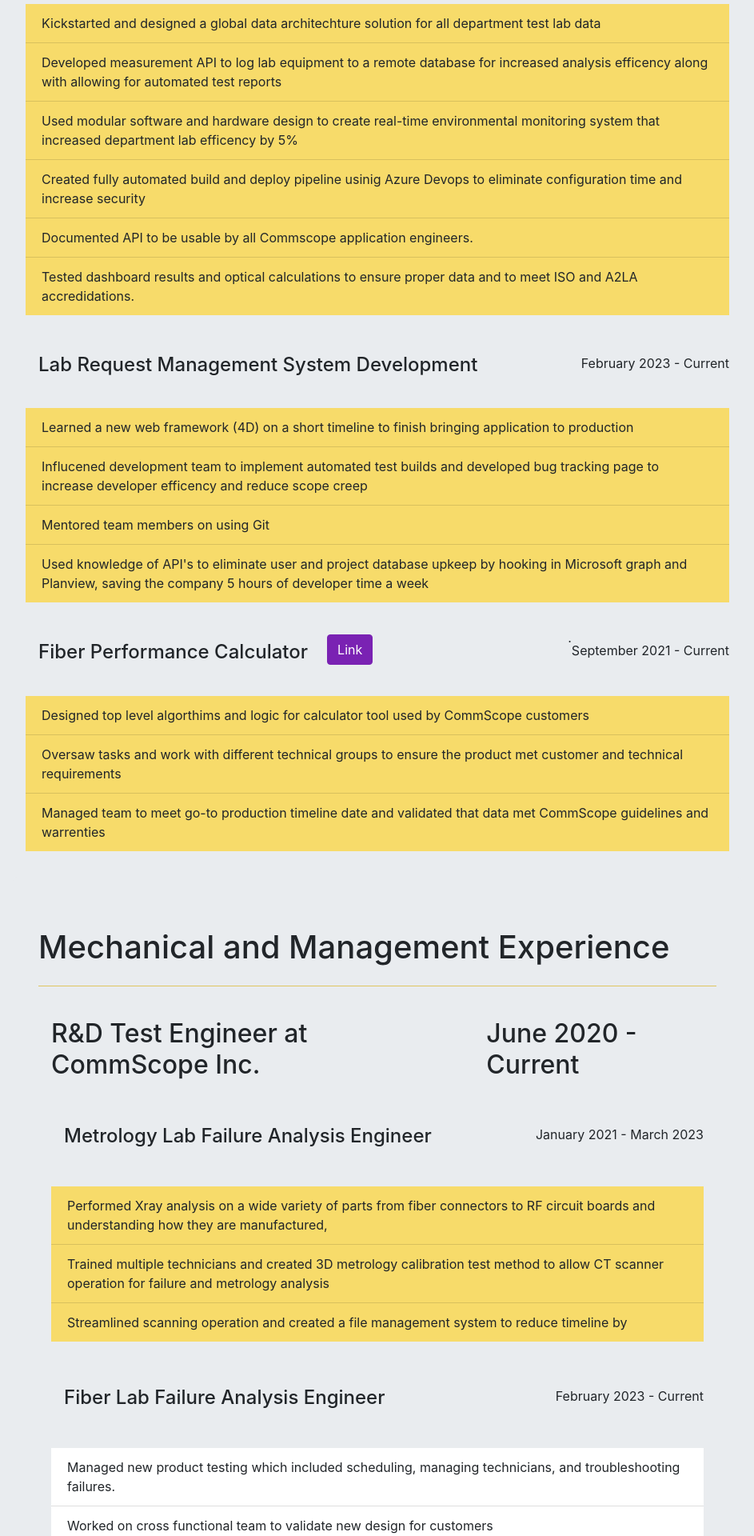
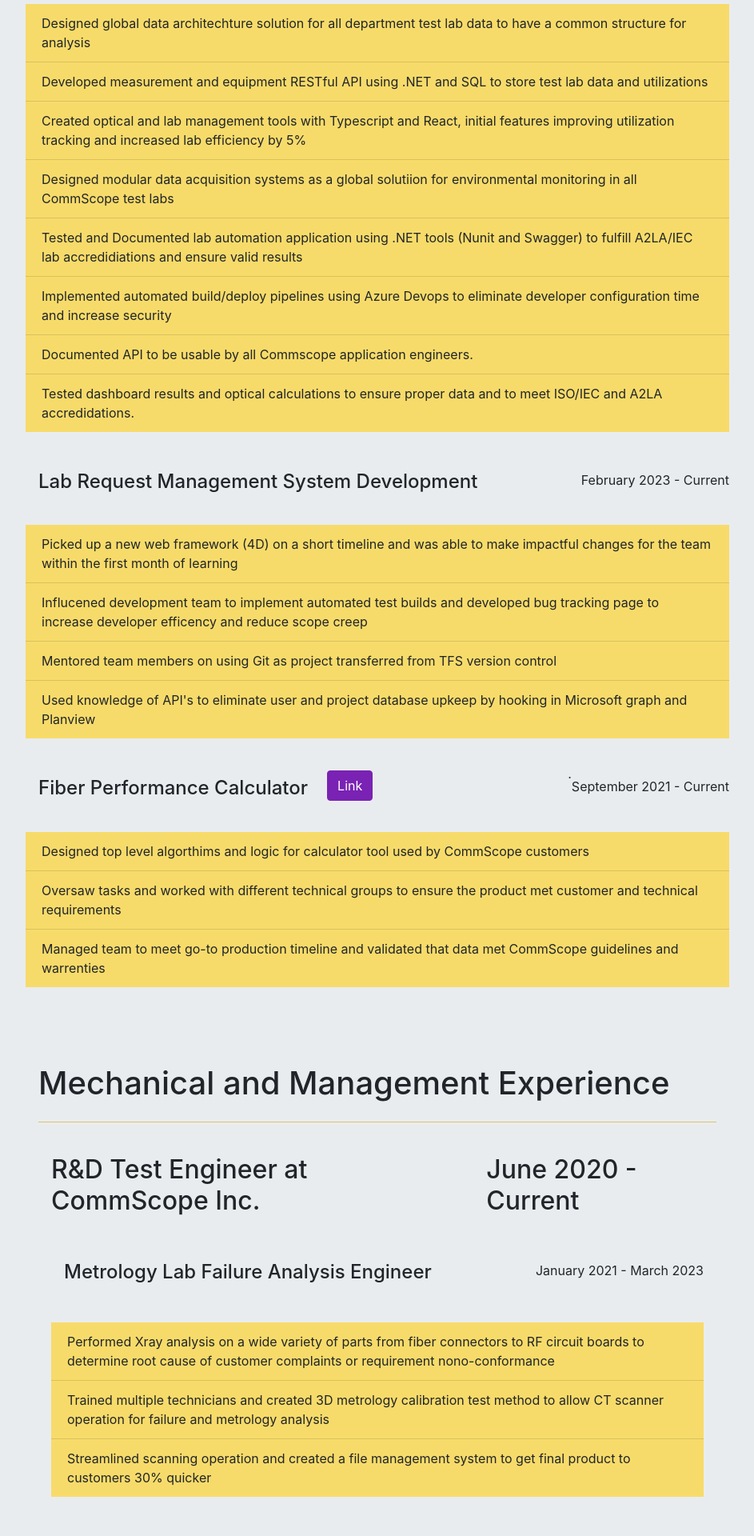
Before and after one commit to AdamWall97/PersonalPage, a React (Create React App) app: page /experience in a window 1280 px wide. Shown: the part 480-2400 px from the top of the page at 80% size, without its empty margins (168-1111 px from the left). Built offline with nearby package versions, Linux system fonts and the light colour scheme.

Commit message:
Fixed word typos

```diff
--- a/src/componets/Header.tsx
+++ b/src/componets/Header.tsx
@@ -7,8 +7,9 @@
 
   return (
   <nav className="navbar navbar-expand-lg navbar-light bg-white">
+    <div className="container-fluid">
     <a className="navbar-brand" href="/"><img src="/logo.png" style={{"height":"80px"}} alt="Logo" /></a>
-    <button className="navbar-toggler" type="button" data-toggle="collapse" data-target="#navbarSupportedContent" aria-controls="navbarSupportedContent" aria-expanded="false" aria-label="Toggle navigation">
+    <button className="navbar-toggler" type="button" data-bs-toggle="collapse" data-bs-target="#navbarSupportedContent" aria-controls="navbarSupportedContent" aria-expanded="false" aria-label="Toggle navigation">
       <span className="navbar-toggler-icon"></span>
     </button>
     <div className="collapse navbar-collapse" id="navbarSupportedContent">
@@ -51,6 +52,7 @@
         </ul>
         </div>
     </div>
+    </div>
   </nav>
   );
 };
--- a/src/pages/Experience.tsx
+++ b/src/pages/Experience.tsx
@@ -4,82 +4,7 @@
 
 export default function Experience(){
 
-        /*
-
-
-    <div>
-        Professional Experience
-
-
-    <div>
-        CommScope Inc. -- Test Engineer
-    </div>
-
-    <div>
-        Lab automation and centralization
-    </div>
-        <div>
-            Skills:
-
-            C# .NET API Development
-
-            Next.JS Front End Development
-
-            Azure Devops for bug tracking, timelines, CI/CD pipeline.
-
-            Modular software and hardware design to fit multiple desgins and environments
-        </div>
-
-    <div>
-        ULIMS Lab Management System Final Sprint and Global Release
-    </div>
-
-
-    <div>
-        Work on Large existing codebase millions a lines and move it across the finish line in a limited time period.
-
-        Learned new web framework language and technology over the course of 1 month to help implement required features for full release globally
-
-        Worked with global IT teams to obtain API information regarding projects and user information instead of using existing database system
-
-    </div>
-
-    <div>
-        Technologies:
-
-        JQuery
-
-        4D Backend (Similar to PHP)
-
-
-
-    </div>
-
-
-    <div>
-        Software Project Management -- Fiber Performance Calculator
-    </div>
-        <div>
-            Skills Used:
-
-            Highly Effective communication skills between different technical groups
-
-            Understanding of how to deal with requirements from global customers and dealing with diverse inputs and points of view.
-        </div>
-    <div>
-        ULIMS - Lab Request Management System
-    </div>
-    <div className="col-sm">
-      <ParkMap />
-    </div>
-    <div className="col-sm">
-      <h1>Test</h1>
-    </div>
-    </div>
-    </div>
-    */
   return (
-    // Important! Always set the container height explicitly
     <div className="jumbotron">
         <div className="w-75 mx-auto">
         <div>
@@ -91,27 +16,33 @@
             </div>
             <div className="m-3">
                 <div className="d-flex justify-context-between">
-                    <h4 className="flex mr-auto p-3">Optical Lab Automation and Global Data Harmonization</h4>
+                    <h4 className="flex mr-auto p-3">Test Lab Automation and Global Data Harmonization</h4>
                     <div className="flex py-3">August 2022 - Current</div>
                 </div>
                 <ul className="py-3 list-group list-group-flush">
                     <li className="list-group-item   bg-secondary">
-                        Kickstarted and designed a global data architechture solution for all department test lab data
+                        Designed global data architechture solution for all department test lab data to have a common structure for analysis
                     </li>
                     <li className="list-group-item   bg-secondary">
-                        Developed measurement API to log lab equipment to a remote database for increased analysis efficency along with allowing for automated test reports
+                        Developed measurement and equipment RESTful API using .NET and SQL to store test lab data and utilizations
                     </li>
                     <li className="list-group-item   bg-secondary">
-                        Used modular software and hardware design to create real-time environmental monitoring system that increased department lab efficency by 5%
+                        Created optical and lab management tools with Typescript and React, initial features improving utilization tracking and increased lab efficiency by 5%
+                    </li>
+                    <li className="list-group-item bg-secondary">
+                        Designed modular data acquisition systems as a global solutiion for environmental monitoring in all CommScope test labs
+                    </li>
+                    <li className="list-group-item bg-secondary">
+                        Tested and Documented lab automation application using .NET tools (Nunit and Swagger) to fulfill A2LA/IEC lab accredidiations and ensure valid results
                     </li>
                     <li className="list-group-item   bg-secondary">
-                        Created fully automated build and deploy pipeline usinig Azure Devops to eliminate configuration time and increase security
+                        Implemented automated build/deploy pipelines using Azure Devops to eliminate developer configuration time and increase security
                     </li>
                     <li className="list-group-item   bg-secondary">
                         Documented API to be usable by all Commscope application engineers.
                     </li>
                     <li className="list-group-item   bg-secondary">
-                        Tested dashboard results and optical calculations to ensure proper data and to meet ISO and A2LA accredidations.
+                        Tested dashboard results and optical calculations to ensure proper data and to meet ISO/IEC and A2LA accredidations.
                     </li>
                 </ul>
             </div>
@@ -122,16 +53,16 @@
                 </div>
                 <ul className="py-3 list-group list-group-flush">
                     <li className="list-group-item bg-secondary">
-                        Learned a new web framework (4D) on a short timeline to finish bringing application to production
+                        Picked up a new web framework (4D) on a short timeline and was able to make impactful changes for the team within the first month of learning
                     </li>
                     <li className="list-group-item bg-secondary">
                         Influcened development team to implement automated test builds and developed bug tracking page to increase developer efficency and reduce scope creep
                     </li>
                     <li className="list-group-item bg-secondary">
-                        Mentored team members on using Git
+                        Mentored team members on using Git as project transferred from TFS version control
                     </li>
                     <li className="list-group-item bg-secondary">
-                        Used knowledge of API's to eliminate user and project database upkeep by hooking in Microsoft graph and Planview, saving the company 5 hours of developer time a week
+                        Used knowledge of API's to eliminate user and project database upkeep by hooking in Microsoft graph and Planview
                     </li>
                 </ul>
             </div>
@@ -139,7 +70,7 @@
             <div className="d-flex justify-context-between">
                 <h4 className="flex  p-3">Fiber Performance Calculator</h4>
                 <div className="flex mr-auto">
-                    <button className="btn btn-primary m-2 ">Link</button>
+                    <a href="https://calcfiberperformance.commscope.com" className="btn btn-primary m-2 ">Link</a>
                 </div>.
                 <div className="flex py-3">September 2021 - Current</div>
             </div>
@@ -148,10 +79,10 @@
                     Designed top level algorthims and logic for calculator tool used by CommScope customers
                 </li>
                 <li className="list-group-item bg-secondary">
-                    Oversaw tasks and work with different technical groups to ensure the product met customer and technical requirements
+                    Oversaw tasks and worked with different technical groups to ensure the product met customer and technical requirements
                 </li>
                 <li className="list-group-item bg-secondary">
-                    Managed team to meet go-to production timeline date and validated that data met CommScope guidelines and warrenties
+                    Managed team to meet go-to production timeline and validated that data met CommScope guidelines and warrenties
                 </li>
             </ul>
         </div>
@@ -170,27 +101,27 @@
                 </div>
                 <ul className="py-4 list-group list-group-flush">
                     <li className="list-group-item bg-secondary">
-                        Performed Xray analysis on a wide variety of parts from fiber connectors to RF circuit boards and understanding how they are manufactured,
+                        Performed Xray analysis on a wide variety of parts from fiber connectors to RF circuit boards to determine root cause of customer complaints or requirement nono-conformance
                     </li>
                     <li className="list-group-item bg-secondary">
                         Trained multiple technicians and created 3D metrology calibration test method to allow CT scanner operation for failure and metrology analysis
                     </li>
                     <li className="list-group-item bg-secondary">
-                        Streamlined scanning operation and created a file management system to reduce timeline by
+                        Streamlined scanning operation and created a file management system to get final product to customers 30% quicker
                     </li>
                 </ul>
             </div>
             <div className="m-3">
                 <div className="d-flex justify-context-between">
                     <h4 className="flex mr-auto p-3">Fiber Lab Failure Analysis Engineer</h4>
-                    <div className="flex py-3">February 2023 - Current</div>
+                    <div className="flex py-3">June 2020 - October 2022</div>
                 </div>
                 <ul className="py-4 list-group list-group-flush">
-                    <li className="list-group-item">
-                        Managed new product testing which included scheduling, managing technicians, and troubleshooting failures.
+                    <li className="list-group-item bg-secondary">
+                        Managed new product R&D validation testing which included scheduling, managing technicians, and troubleshooting failures.
                     </li>
-                    <li className="list-group-item">
-                        Worked on cross functional team to validate new design for customers
+                    <li className="list-group-item bg-secondary">
+                        Created test procedures based on customer requirements, global and domestic standards (IEC and GR), and previous test results of similar products
                     </li>
                 </ul>
             </div>
--- a/src/pages/Skills.tsx
+++ b/src/pages/Skills.tsx
@@ -33,10 +33,10 @@
                 <SkillCard title="C#" rating={4} text="1 year of experience building RESTful APIs and supporting development in data acquisition applications"  />
             </div>
             <div className="col-lg">
-                <SkillCard title="Typescript" rating={4.5} text="2 years of experience building my personal page and building company test lab web tools"/>
+                <SkillCard title="Typescript" rating={4.5} text="1.5 years of experience building my personal page and dveloping company test lab web tools"/>
             </div>
             <div className="col-lg">
-                <SkillCard title="SQL" rating={3} text="1.5 years of experience maintaining enterprise lab request system and designing relational tables for lab applications"  />
+                <SkillCard title="SQL" rating={3.5} text="1.5 years of experience maintaining enterprise lab request system and designing relational tables for lab applications"  />
             </div>
         </div>
         <div className="row p-2">
@@ -54,10 +54,10 @@
         <hr className="my-3 bg-secondary"></hr>
         <div className="row p-2">
             <div className="col-lg">
-                <SkillCard title="React" rating={5} text="1.5 years of experience building web applications using tools such as React-Query, Highcharts, and hooks"  />
+                <SkillCard title="React" rating={5} text="1.5 years of experience building web applications using tools such as React-Query, Highcharts, and Material UI"  />
             </div>
             <div className="col-lg">
-                <SkillCard title="ASP.NET Core" rating={3} text="1 year of experience building web API using libraries such as EF Core, Swashbuckle, NUnit, and Automapper"/>
+                <SkillCard title="ASP.NET Core" rating={3.5} text="1 year of experience building web APIs using libraries such as EF Core, Swashbuckle, NUnit, and Automapper"/>
             </div>
             <div className="col-lg">
                 <SkillCard title="NextJS" rating={4} text="1 year of experience with React used to create Test Lab Central application for data centralization and management"  />
@@ -70,10 +70,10 @@
                 <SkillCard title="Git" rating={4} text="Worked in software development teams where Git is essential to provide version control and management of different environments"  />
             </div>
             <div className="col-lg">
-                <SkillCard title="Azure Devops" rating={4} text="Created automated CI/CD pipeline from scratch for Test Lab Central Development along with editing existing pipelines in enterprise request management system"/>
+                <SkillCard title="Azure Devops / Amazon Web Services" rating={4} text="Created automated CI/CD pipeline from scratch for test lab tools along with editing existing pipelines in enterprise request management system. This website is hosting using AWS services"/>
             </div>
             <div className="col-lg">
-                <SkillCard title="Amazon Web Services" rating={1.5} text="Created full CI/CD pipeline and cloud hosted EC2 machines to build and host this website" />
+                <SkillCard title="Green Belt Six Sigma and Process Improvement" rating={4} text="Became Green Belt Lean Six Sigma and used waste reduction and process improvement methodology to determine software needs" />
             </div>
         </div>
         <div className="row p-2">
@@ -81,10 +81,10 @@
                 <SkillCard title="PowerBI" rating={2} text="Created bi-yearly dashboards for equipment utilization and environmental lab data"  />
             </div>
             <div className="col-lg">
-                <SkillCard title="Swagger / OpenAPI" rating={3} text="Used Swagger to document API's for application engineers to use in Data Acquision software"/>
+                <SkillCard title="CAD / Volume Graphics " rating={5} text="Used CAD softwares to create test fixtures, determine failures, and perform measurement analysis"/>
             </div>
             <div className="col-lg">
-                <SkillCard title="Microsoft Graph API" rating={3} text="Integrated Microsoft Graph API with Azure Active Directory to create SSO and User Funcationality for Test Lab Central"  />
+                <SkillCard title="Microsoft Graph API" rating={3} text="Integrated Microsoft Graph API with Azure Active Directory to create SSO and User Funcationality for test lab tools"  />
             </div>
         </div>
     </div>
```
Also changed, not shown: src/Home.tsx (+4 -4 lines).
